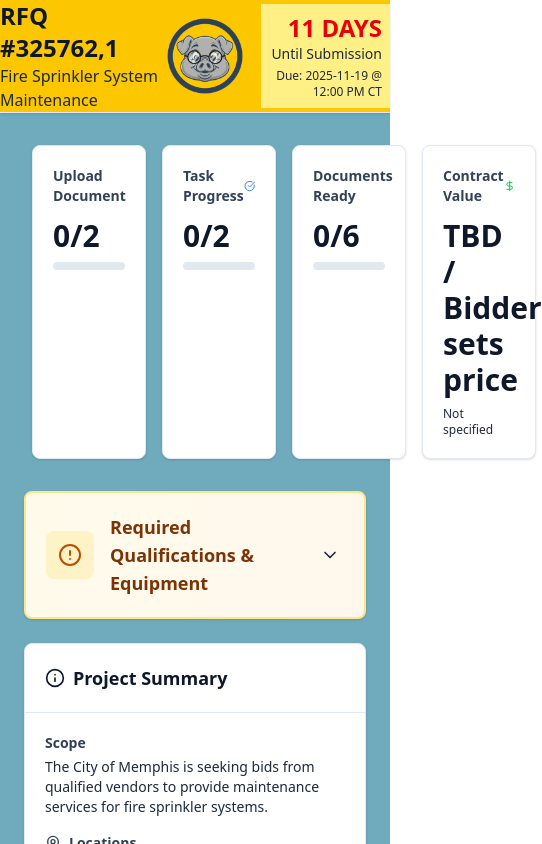
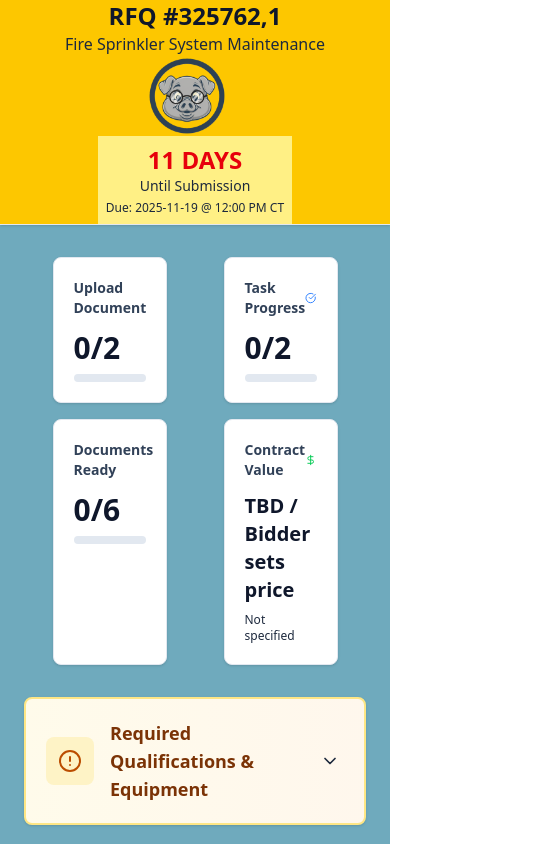
Before and after one commit to tremckinley/Memphis-BBQ, a React (Vite) app: page / in a window 390 px wide. Both pictures are taken after a click on the button "Submit Proposal". Shown: the top 844 px of the page, 542 px wide, since content can reach past the window. Built offline with nearby package versions, Linux system fonts and the light colour scheme.

Commit message:
fix more mobile summary bar and header

```diff
--- a/src/RFPDashboard.tsx
+++ b/src/RFPDashboard.tsx
@@ -119,11 +119,11 @@ const RFPDashboard = () => {
             <div className="bg-yellow-400 border-b border-slate-200 shadow-sm">
 
                 <div className="max-w-7xl mx-auto">
-                    <div className="flex items-center justify-between">
+                    <div className="md:flex-row flex flex-col items-center md:justify-between">
                         <div className='flex items-center'>
 
                         <div>
-                            <h1 className="text-2xl font-bold text-slate-900">RFQ #{rfpData?.projectInfo?.rfpNumber || 'N/A'}</h1>
+                            <h1 className=" text-center md:text-left text-2xl font-bold text-slate-900">RFQ #{rfpData?.projectInfo?.rfpNumber || 'N/A'}</h1>
                             <p className="text-slate-800">{rfpData?.projectInfo?.title || 'No title available'}</p>
                         </div>
                         </div>
@@ -135,7 +135,7 @@ const RFPDashboard = () => {
                             onClick={() => window.location.reload(true)}
                         >
                         </img>
-                        <div className="text-right p-2 bg-yellow-200">
+                        <div className="md:text-right text-center p-2 bg-yellow-200">
                             <div className="text-2xl font-bold text-red-600">{daysLeft} DAYS</div>
                             <div className="text-sm text-slate-800">Until Submission</div>
                             <div className="text-xs text-slate-800 mt-1">Due: {bidDueDateInfo?.date || 'N/A'} @ {bidDueDateInfo?.time || 'N/A'}</div>
@@ -147,7 +147,7 @@ const RFPDashboard = () => {
             <div className="max-w-7xl mx-auto px-6 py-6">
 
                 {/* 4. SUMMARY CARDS: NOW DYNAMIC */}
-                <div className="flex justify-around mb-6">
+                <div className="flex justify-around md:flex-nowrap flex-wrap mb-6">
                 <div className="bg-white rounded-lg shadow-sm p-5 border border-slate-200 w-1/3 m-2">
                         <div className="flex items-center justify-between mb-3">
                             <h3 className="text-sm font-semibold text-slate-700">Upload Document</h3>
@@ -194,7 +194,7 @@ const RFPDashboard = () => {
                             <h3 className="text-sm font-semibold text-slate-700">Contract Value</h3>
                             <DollarSign className="w-5 h-5 text-green-500" />
                         </div>
-                        <div className="text-3xl font-bold text-slate-900 mb-2">{rfpData?.summary?.contractValue || 'N/A'}</div>
+                        <div className="text-xl font-bold text-slate-900 mb-2">{rfpData?.summary?.contractValue || 'N/A'}</div>
                         <div className="text-xs text-slate-800">{rfpData?.summary?.contractDuration || 'Not specified'}</div>
                     </div>
 
```
